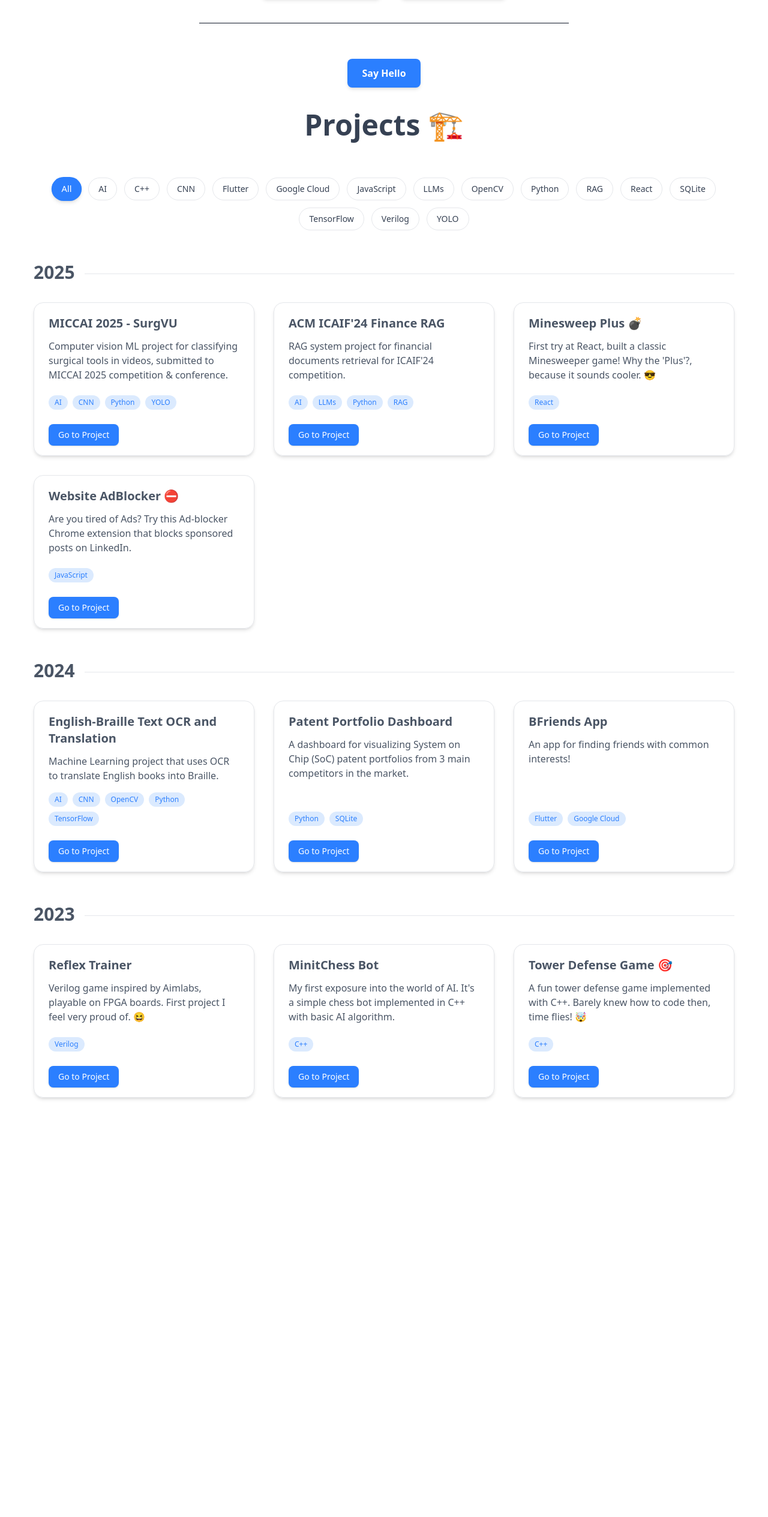
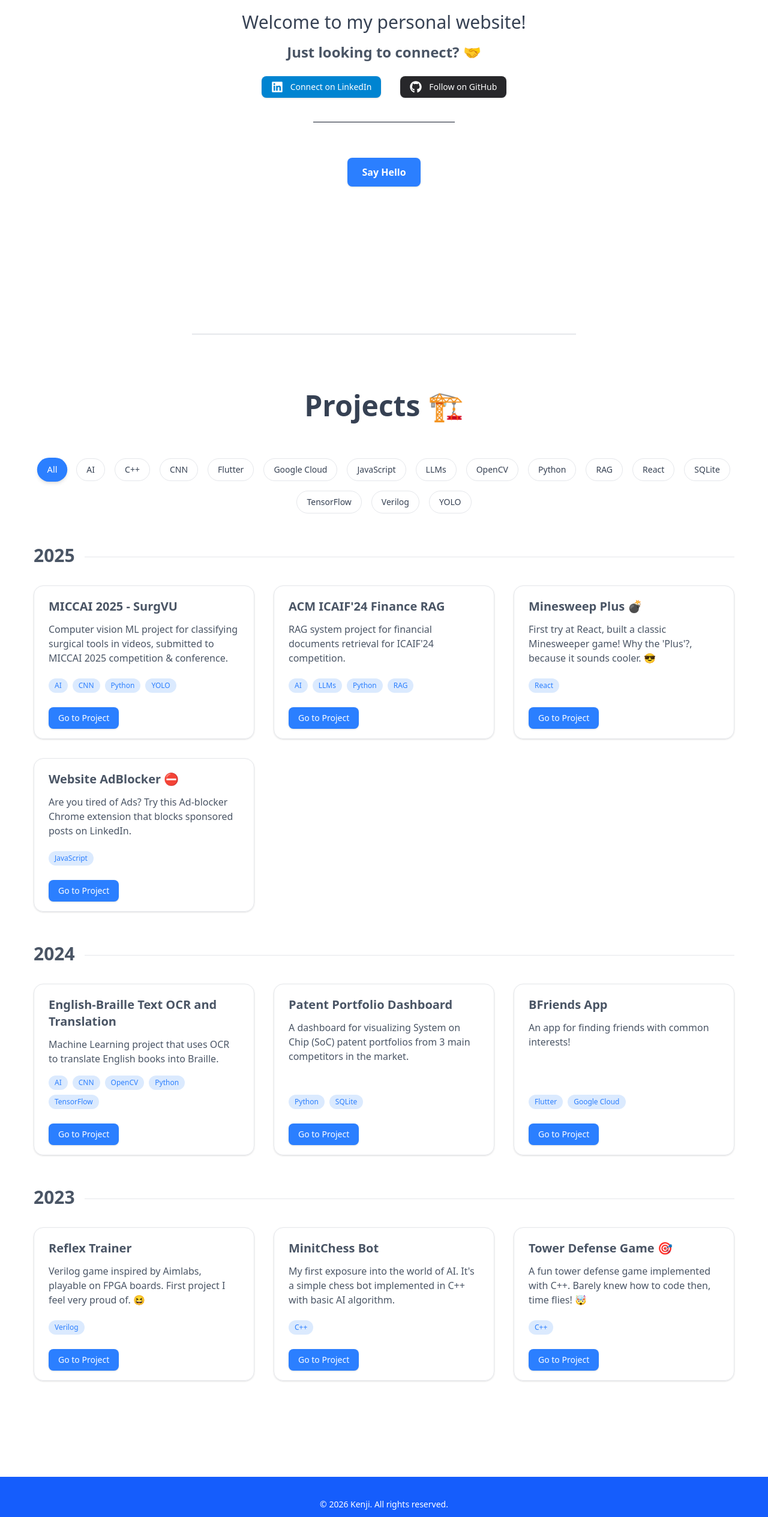
Before and after one commit to KenjiTECHinc/KenjiTECHinc-website, a React (Vite) app: page / in a window 1280 px wide. Shown: the part 268-2797 px from the top of the page at 60% size. Before the commit the page ends 2218 px from the top, so only its background shows below. Built offline with nearby package versions, Linux system fonts and the light colour scheme.

Commit message:
update minor Tailwind designs
- update <section> tags in main page
- update minor Tailwind designs
- added footer
- update README.md

```diff
--- a/src/App.jsx
+++ b/src/App.jsx
@@ -2,6 +2,7 @@ import { useState } from 'react'
 import './index.css'
 import { ProjectsGrid } from './components/organisms/ProjectsGrid';
 import { ButtonCollection } from './components/molecules/ButtonCollection';
+import { Footer } from './components/molecules/Footer';
 
 import projectsData from './data/projects.json';
 import connectData from './data/connect.json';
@@ -9,8 +10,8 @@ import connectData from './data/connect.json';
 
 function App() {
   return (
-    <div className="min-h-screen bg-white flex flex-col items-center justify-center p-6 font-sans">
-
+    <div className="min-h-screen bg-white flex flex-col items-center justify-center font-sans">
+      <section className="flex flex-col justify-center items-center min-h-screen py-16 px-6 text-center">
         <h1 >
           Hi, I'm Kenji 👋
         </h1>
@@ -26,17 +27,25 @@ function App() {
         {/* Button */}
         <button
           onClick={() => alert("Thanks for visiting! This site is under construction.")}
-        className="mt-8 mb-8 px-6 py-3 bg-primary-500 hover:bg-primary-600 text-white font-semibold rounded-lg shadow-md transition-all duration-300 transform hover:scale-105 cursor-pointer"
+          className="mt-8 mb-8 px-6 py-3 bg-primary-500 hover:bg-primary-600 text-white font-semibold rounded-lg shadow-sm transition-all duration-300 transform hover:scale-105 cursor-pointer"
         >
           Say Hello
         </button>
+      </section>
+
+      <div className="w-full flex justify-center">
+        <hr className="w-1/2 border-t-2 border-border-200" />
+      </div>
+
+      {/* Projects Display */}
+      <section className="flex flex-col items-center justify-center py-16 px-6 sm:px-4 lg:px-6 bg-surface/50">
         <h3>
           Projects 🏗️
         </h3>
+        <ProjectsGrid groupedProjects={projectsData} />
+      </section>
 
-      {/* Projects Display */}
-      <ProjectsGrid groupedProjects={projectsData} />
-
+      <Footer />
     </div>
   )
 }
--- a/src/components/atoms/LogoButton.jsx
+++ b/src/components/atoms/LogoButton.jsx
@@ -23,7 +23,7 @@ export function LogoButton({ href, iconName, altText, colorVariant, children })
             href={href}
             target="_blank"
             rel="noopener noreferrer"
-            className={`inline-block px-4 py-2 m-2 items-center ${activeColorClasses} font-medium text-sm text-center rounded-lg shadow-md transition-all duration-200 ease-in-out hover:scale-105 cursor-pointer ${href === '' ? 'pointer-events-none opacity-50' : 'opacity-100'}`}
+            className={`inline-block px-4 py-2 m-2 items-center ${activeColorClasses} font-medium text-sm text-center rounded-lg shadow-sm transition-all duration-200 ease-in-out hover:scale-105 cursor-pointer ${href === '' ? 'pointer-events-none opacity-50' : 'opacity-100'}`}
         >
             <div className="flex items-center justify-center">
                 <IconComponent aria-label={altText} className="h-5 w-5 mr-3" />
--- /dev/null
+++ b/src/components/molecules/Footer.jsx
@@ -0,0 +1,21 @@
+// src/components/molecules/Footer.jsx
+
+export function Footer() {
+    const currentYear = new Date().getFullYear();
+
+    return (
+        <footer className="py-8 w-full bg-primary-600 mt-auto">
+            <div className="max-w-7xl mx-auto px-4 sm:px-6 lg:px-8 flex flex-col items-center justify-center">
+
+                <p className="text-sm text-white">
+                    © {currentYear} Kenji. All rights reserved.
+                </p>
+
+                <p className="text-xs text-white mt-2">
+                    Designed and built with love 🥰.
+                </p>
+
+            </div>
+        </footer>
+    );
+}
--- a/src/components/molecules/ProjectCard.jsx
+++ b/src/components/molecules/ProjectCard.jsx
@@ -3,7 +3,7 @@ import { Badge } from '../atoms/Badge';
 import { ExternalButton } from '../atoms/ExternalButton';
 export function ProjectCard({ title, description, techStack, link }) {
     return (
-        <div className="bg-surface px-6 py-4 rounded-2xl shadow-md border border-border-200 flex flex-col h-full min-h-64 hover:shadow-lg transition-shadow">
+        <div className="bg-surface px-6 py-4 rounded-2xl shadow-sm border border-border-200 flex flex-col h-full min-h-64 hover:shadow-md transition-shadow">
             {/* Title & Description */}
             <h6>{title}</h6>
             <p className="mb-4 grow line-clamp-3">{description}</p>
--- a/src/components/organisms/ProjectsGrid.jsx
+++ b/src/components/organisms/ProjectsGrid.jsx
@@ -13,14 +13,14 @@ export function ProjectsGrid({ groupedProjects }) {
         <section className="py-12 w-full max-w-7xl mx-auto px-4 sm:px-6 lg:px-8">
 
             {/* Interactive Filter Buttons */}
-            <div className="flex flex-wrap justify-center gap-3 mb-12">
+            <div className="flex flex-wrap justify-center gap-4 mb-12">
                 {allTags.map(tag => (
                     <button
                         key={tag}
                         onClick={() => setActiveFilter(tag)}
                         className={`px-4 py-2 rounded-full text-sm font-medium transition-all ease-in-out duration-100 cursor-pointer ${activeFilter === tag
                             ? 'bg-primary-500 text-white shadow-md scale-105'
-                            : 'bg-surface text-text-700 hover:bg-gray-100 hover:text-text-900 border border-gray-200 hover:scale-110'
+                            : 'bg-surface text-text-700 hover:bg-gray-100 hover:text-text-900 border border-gray-200 hover:scale-105'
                             }`}
                     >
                         {tag}
--- a/src/index.css
+++ b/src/index.css
@@ -18,6 +18,7 @@
   --color-border-100: oklch(96.7% 0.003 264.542);
   --color-border-200: oklch(92.8% 0.006 264.531);
 
+  --color-text-500: oklch(55.1% 0.027 264.364);
   --color-text-600: oklch(44.6% 0.03 256.802);
   --color-text-700: oklch(37.3% 0.034 259.733);
   --color-text-900: oklch(21% 0.034 264.665);
@@ -34,10 +35,8 @@
   --color-sky-600: oklch(58.8% 0.158 241.966);
   --color-sky-700: oklch(50% 0.134 242.749);
 
-  --color-zinc-700: oklch(37% 0.013 285.805);
   --color-zinc-800: oklch(27.4% 0.006 286.033);
   --color-zinc-900: oklch(21% 0.006 285.885);
-  --color-zinc-950: oklch(14.1% 0.005 285.823);
 }
 
 /* Base styles */
```
Also changed, not shown: 1 other file (tests, documents, lock files or other folders). Lines whose indentation alone changed are shown as unchanged.
